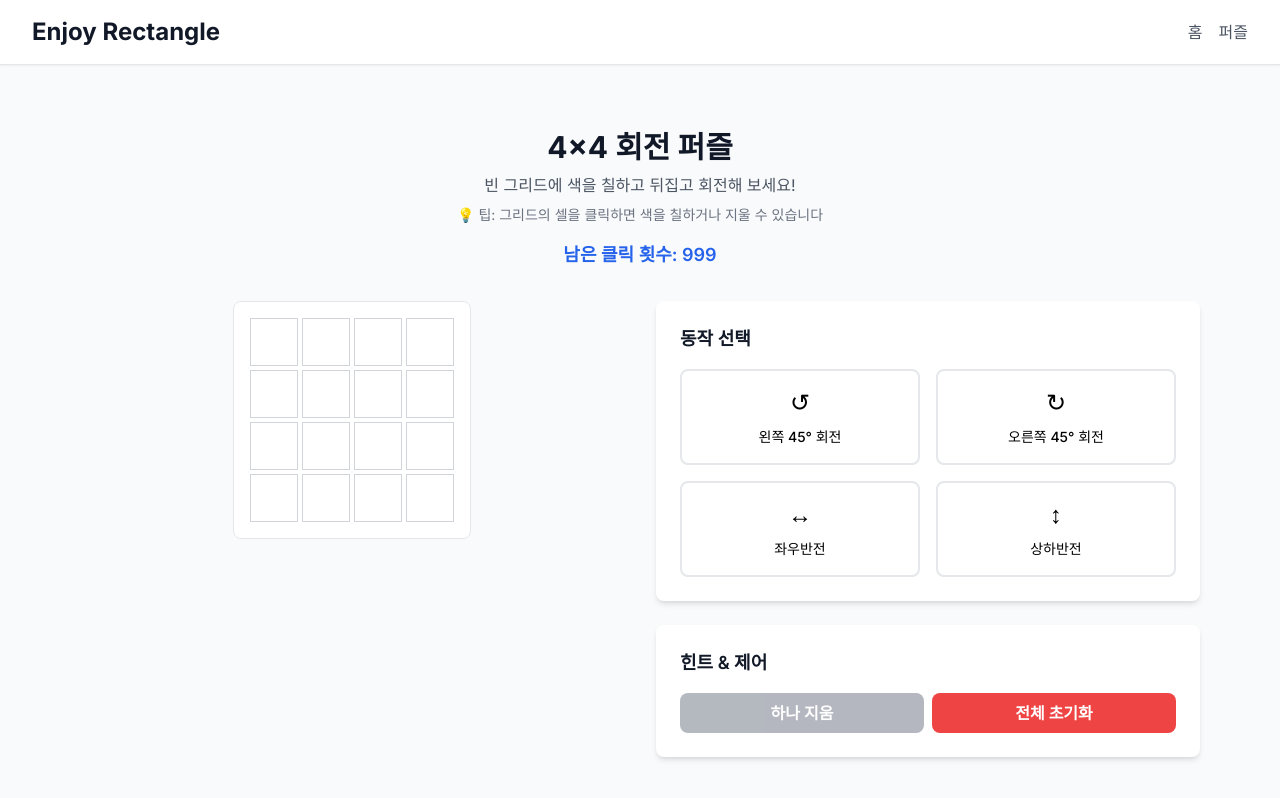
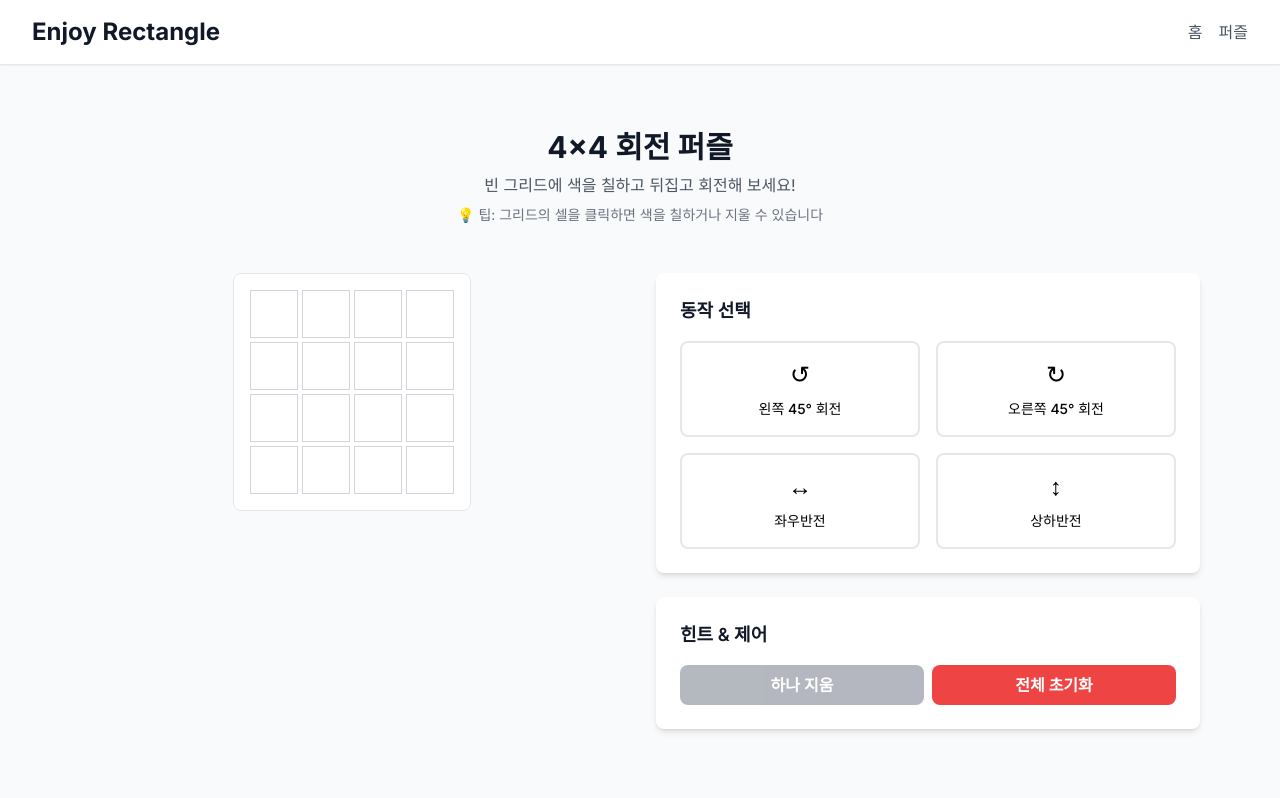
Before and after one commit to DDooTTaa/enjoy-rectangle, a Next.js app: page /puzzle in a window 1280 px wide. Shown: the top 798 px of the page. Built offline with nearby package versions, Linux system fonts and the light colour scheme.

Commit message:
남은 클릭 없음

```diff
--- a/app/puzzle/page.tsx
+++ b/app/puzzle/page.tsx
@@ -208,9 +208,6 @@ export default function PuzzlePage() {
             💡 팁: 그리드의 셀을 클릭하면 색을 칠하거나 지울 수 있습니다
           </p>
           <div className="mt-4 flex justify-center items-center space-x-4">
-            <div className="text-lg font-semibold text-blue-600">
-              남은 클릭 횟수: {remainingMoves}
-            </div>
             {isSolved && (
               <div className="text-lg font-bold text-green-600">
                 🎉 완료!
```
